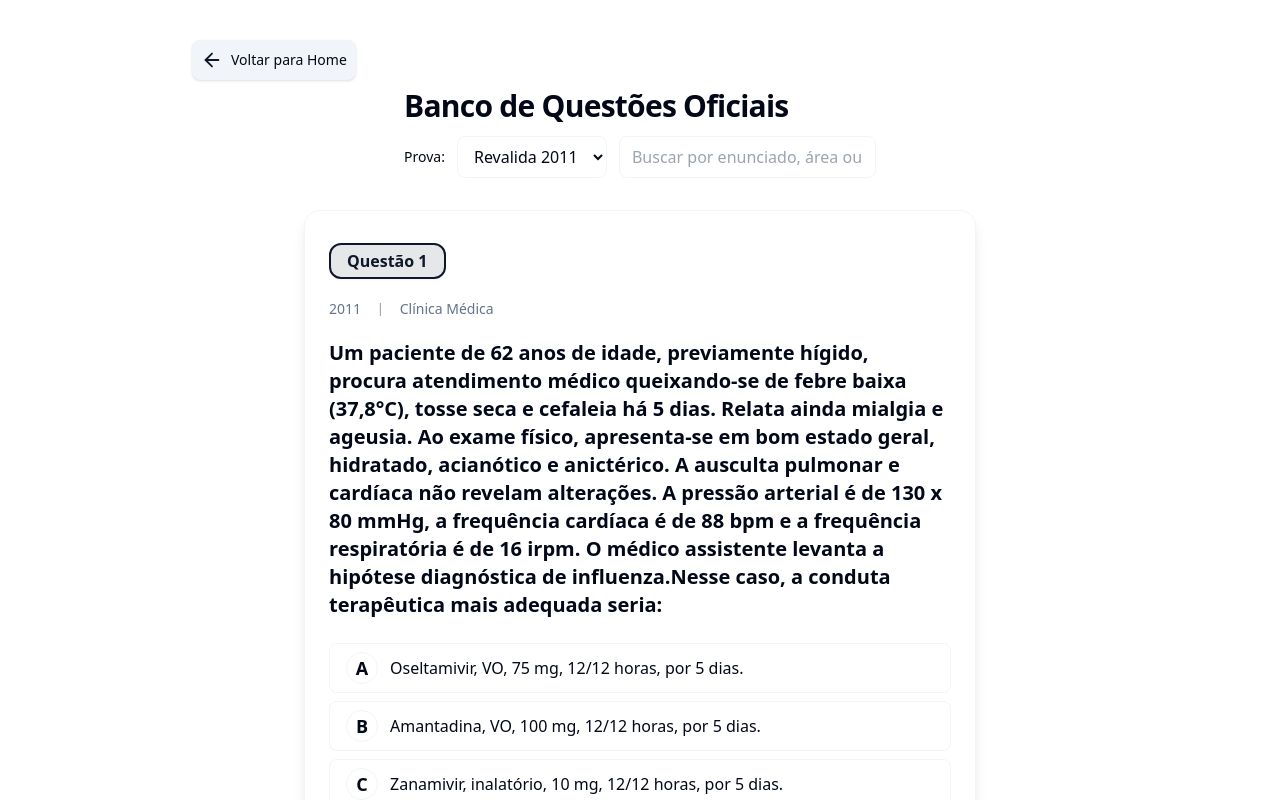
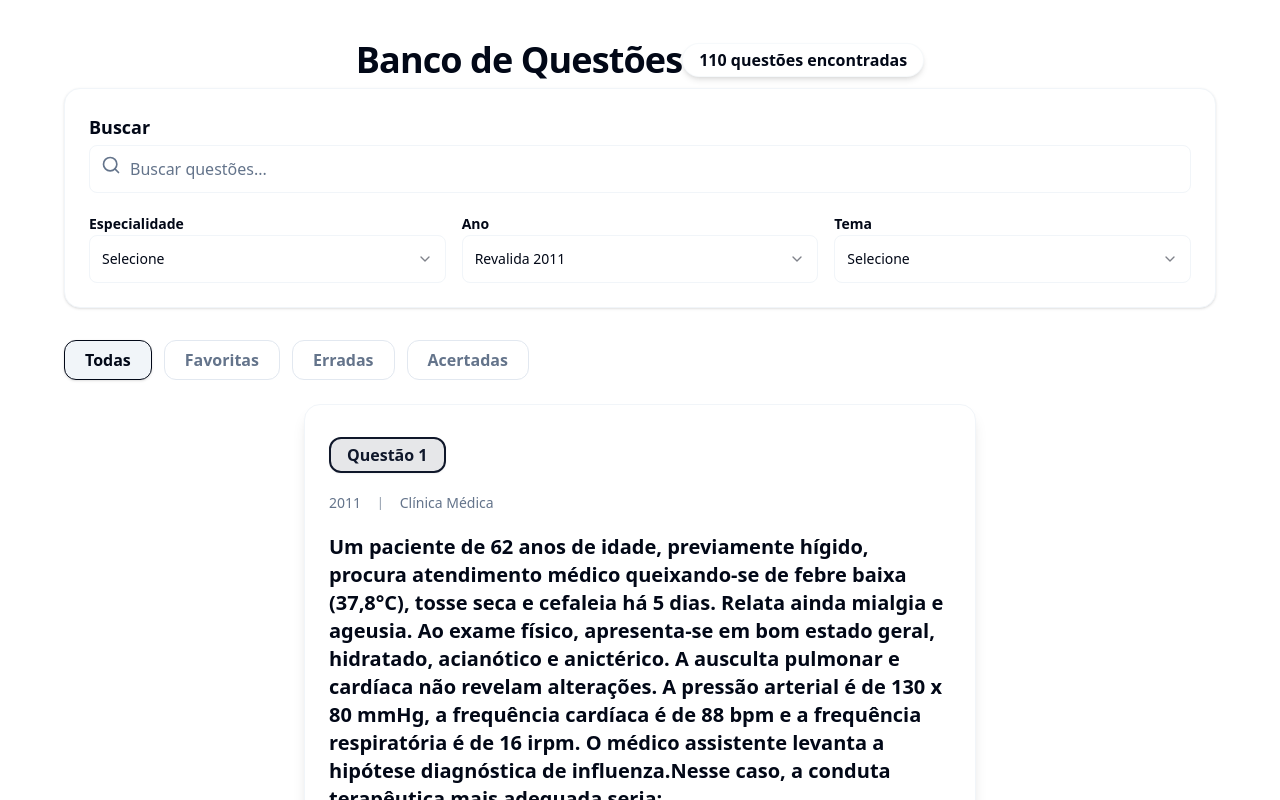
Before and after one commit to scalperline/revalida-quest-app, a React (Vite) app: page /questoes in a window 1280 px wide. Shown: the top 800 px of the page. Built offline with nearby package versions, Linux system fonts and the light colour scheme.

Commit message:
Refactor: Implement header layout
Implement the header layout based on the provided image.

```diff
--- a/src/pages/Questions.tsx
+++ b/src/pages/Questions.tsx
@@ -1,4 +1,3 @@
-
 import { QuestionCard } from "@/components/QuestionCard";
 import { useState } from "react";
 import { QUESTOES_REVALIDA_2011 } from "@/data/questoesRevalida2011";
@@ -12,6 +11,16 @@ import {
   PaginationNext,
   PaginationPrevious,
 } from "@/components/ui/pagination";
+import { Button } from "@/components/ui/button";
+import {
+  Select,
+  SelectTrigger,
+  SelectContent,
+  SelectItem,
+  SelectValue,
+} from "@/components/ui/select";
+import { Label } from "@/components/ui/label";
+import { Search } from "lucide-react";
 
 // NOVO: anos disponíveis para prova oficial
 const ANOS_PROVA = [
@@ -19,26 +28,46 @@ const ANOS_PROVA = [
   // { value: 2012, label: "Revalida 2012" },
   // { value: 2013, label: "Revalida 2013" },
 ];
+const ESPECIALIDADES = [
+  { value: "", label: "Selecione" },
+  { value: "clínica médica", label: "Clínica Médica" },
+  { value: "cirurgia geral", label: "Cirurgia Geral" },
+  { value: "ginecologia e obstetrícia", label: "Ginecologia e Obstetrícia" },
+  { value: "pediatria", label: "Pediatria" },
+  { value: "medicina preventiva", label: "Medicina Preventiva" },
+];
+const TEMAS = [
+  { value: "", label: "Selecione" },
+  // Adicione mais temas se desejar, ou popule de acordo com as questões futuramente
+];
 
 const QUESTOES_POR_PAGINA = 10;
 
 export default function Questions() {
   // Novo estado para o ano selecionado, padrão: 2011 (único por enquanto)
   const [anoSelecionado, setAnoSelecionado] = useState<number>(2011);
+  const [especialidade, setEspecialidade] = useState<string>("");
+  const [temaSelecionado, setTemaSelecionado] = useState<string>("");
   const [filtro, setFiltro] = useState("");
   const [paginaAtual, setPaginaAtual] = useState(1);
+  const [abaSelecionada, setAbaSelecionada] = useState<"todas" | "favoritas" | "erradas" | "acertadas">("todas");
 
+  // NOVO: especialidade/tema/ano (filtros UI, só UI agora)
   // Filtre as questões pelo ano selecionado
   const questoesAnoSelecionado =
     anoSelecionado === 2011
       ? QUESTOES_REVALIDA_2011.filter((q) => q.year === anoSelecionado)
       : [];
 
-  // Filtra as questões pelo campo de busca
+  // Filtra as questões pelo campo de busca e (UI) especialidade/tema/ano (apenas UI)
   const questoesFiltradas = questoesAnoSelecionado.filter((q) =>
+    (especialidade ? q.area.toLocaleLowerCase() === especialidade : true) &&
+    (temaSelecionado ? q.enunciado.toLocaleLowerCase().includes(temaSelecionado) : true) &&
+    (
       q.enunciado.toLocaleLowerCase().includes(filtro.toLocaleLowerCase()) ||
       q.area.toLocaleLowerCase().includes(filtro.toLocaleLowerCase()) ||
       q.year.toString().includes(filtro)
+    )
   );
 
   const totalPaginas = Math.ceil(questoesFiltradas.length / QUESTOES_POR_PAGINA);
@@ -168,40 +197,103 @@ export default function Questions() {
     );
   }
 
+  // Novo: opções de abas (somente UI)
+  const abas = [
+    { key: "todas", label: "Todas" },
+    { key: "favoritas", label: "Favoritas" },
+    { key: "erradas", label: "Erradas" },
+    { key: "acertadas", label: "Acertadas" },
+  ];
+
   return (
     <div className="min-h-screen bg-background px-1 md:px-2 py-10 flex flex-col">
-      {/* Botão de voltar para home */}
-      <div className="max-w-4xl mx-auto w-full flex items-center gap-2 mb-2">
-        <Link to="/" className="inline-flex items-center gap-2 rounded-lg p-2 bg-muted hover:bg-accent transition-colors group border border-muted shadow">
-          <ArrowLeft size={22} className="text-primary group-hover:text-blue-500 transition-colors" />
-          <span className="font-medium text-sm text-foreground group-hover:text-blue-500 transition-colors">
-            Voltar para Home
+      {/* NOVO: Título e contador */}
+      <div className="max-w-6xl mx-auto flex justify-between items-center mb-2">
+        <h2 className="text-4xl font-extrabold tracking-tight text-foreground">Banco de Questões</h2>
+        <span className="border rounded-full px-4 py-1 text-base font-semibold text-foreground bg-background shadow-md border-muted/60">
+          {questoesFiltradas.length} questões encontradas
         </span>
-        </Link>
       </div>
-      <div className="max-w-4xl mx-auto flex flex-col gap-3 mb-8">
-        <h2 className="text-3xl font-extrabold tracking-tight text-foreground">Banco de Questões Oficiais</h2>
-        <div className="flex gap-3 flex-col md:flex-row items-start md:items-center">
-          <label className="text-sm font-medium text-foreground">Prova:</label>
-          <select
-            className="border border-muted px-3 py-2 rounded-lg bg-background text-foreground focus-visible:ring-2 focus-visible:ring-primary cursor-pointer"
-            value={anoSelecionado}
-            onChange={atualizarAno}
-          >
-            {ANOS_PROVA.map((a) => (
-              <option key={a.value} value={a.value}>
-                {a.label}
-              </option>
-            ))}
-          </select>
+
+      {/* NOVO: caixa de filtros (busca, especialidade, ano, tema) */}
+      <div className="max-w-6xl mx-auto w-full p-6 rounded-2xl border border-muted bg-card shadow flex flex-col gap-6 mb-8">
+        <div>
+          <Label className="mb-1 text-lg font-semibold">Buscar</Label>
+          <div className="relative mt-1">
+            <span className="absolute left-3 top-2.5 text-muted-foreground">
+              <Search size={20} />
+            </span>
             <input
-            className="border border-muted px-3 py-2 rounded-lg max-w-xs bg-background text-foreground focus-visible:ring-2 focus-visible:ring-primary"
-            placeholder="Buscar por enunciado, área ou ano..."
+              className="w-full pl-10 pr-4 py-2 h-12 rounded-lg bg-background border border-muted text-base text-foreground placeholder:text-muted-foreground focus-visible:ring-2 focus-visible:ring-primary"
+              placeholder="Buscar questões..."
               value={filtro}
-            onChange={atualizarFiltro}
+              onChange={(e) => { setFiltro(e.target.value); setPaginaAtual(1); }}
+              type="search"
             />
           </div>
         </div>
+        <div className="grid grid-cols-1 md:grid-cols-3 gap-4">
+          {/* Especialidade */}
+          <div className="flex flex-col gap-1">
+            <Label htmlFor="especialidade" className="font-semibold">Especialidade</Label>
+            <Select value={especialidade} onValueChange={(v) => { setEspecialidade(v); setPaginaAtual(1); }}>
+              <SelectTrigger className="w-full h-12 rounded-lg bg-background border border-muted">
+                <SelectValue placeholder="Selecione" />
+              </SelectTrigger>
+              <SelectContent>
+                {ESPECIALIDADES.map(e => (
+                  <SelectItem key={e.value} value={e.value}>{e.label}</SelectItem>
+                ))}
+              </SelectContent>
+            </Select>
+          </div>
+          {/* Ano */}
+          <div className="flex flex-col gap-1">
+            <Label className="font-semibold">Ano</Label>
+            <Select value={anoSelecionado.toString()} onValueChange={v => { setAnoSelecionado(Number(v)); setPaginaAtual(1); }}>
+              <SelectTrigger className="w-full h-12 rounded-lg bg-background border border-muted">
+                <SelectValue placeholder="Selecione" />
+              </SelectTrigger>
+              <SelectContent>
+                {ANOS_PROVA.map(a => (
+                  <SelectItem key={a.value} value={a.value.toString()}>{a.label}</SelectItem>
+                ))}
+              </SelectContent>
+            </Select>
+          </div>
+          {/* Tema */}
+          <div className="flex flex-col gap-1">
+            <Label className="font-semibold">Tema</Label>
+            <Select value={temaSelecionado} onValueChange={v => { setTemaSelecionado(v); setPaginaAtual(1); }}>
+              <SelectTrigger className="w-full h-12 rounded-lg bg-background border border-muted">
+                <SelectValue placeholder="Selecione" />
+              </SelectTrigger>
+              <SelectContent>
+                {TEMAS.map(t => (
+                  <SelectItem key={t.value} value={t.value}>{t.label}</SelectItem>
+                ))}
+              </SelectContent>
+            </Select>
+          </div>
+        </div>
+      </div>
+
+      {/* Abas de filtro */}
+      <div className="max-w-6xl mx-auto w-full flex gap-1 md:gap-3 mb-6">
+        {abas.map(tab => (
+          <Button
+            key={tab.key}
+            variant={abaSelecionada === tab.key ? "secondary" : "ghost"}
+            className={`rounded-xl px-5 py-2 font-semibold text-base border
+              ${abaSelecionada === tab.key ? "bg-secondary text-foreground border-ring shadow" : "bg-card text-muted-foreground border-border"}`}
+            onClick={() => setAbaSelecionada(tab.key as typeof abaSelecionada)}
+          >
+            {tab.label}
+          </Button>
+        ))}
+      </div>
+
+      {/* Questões */}
       <div>
         {questoesFiltradas.length === 0 ? (
           <div className="text-center text-muted-foreground py-40 text-lg rounded-lg bg-card shadow max-w-2xl mx-auto">
@@ -209,15 +301,19 @@ export default function Questions() {
           </div>
         ) : (
           <div>
-            {questoesPaginadas.map(q => (
+            {questoesFiltradas
+              .slice((paginaAtual - 1) * QUESTOES_POR_PAGINA, paginaAtual * QUESTOES_POR_PAGINA)
+              .map(q => (
                 <QuestionCard key={q.id} question={q} />
-            ))}
+              ))
+            }
           </div>
         )}
       </div>
-      {/* Paginação no canto inferior */}
+
+      {/* Paginação */}
       <div className="flex-1" />
-      <div className="max-w-4xl mx-auto mt-4 flex justify-end">
+      <div className="max-w-6xl mx-auto mt-4 flex justify-end">
         {renderPagination()}
       </div>
       <div className="mt-16 text-xs text-muted-foreground text-center">
```
Lines whose indentation alone changed are shown as unchanged.
